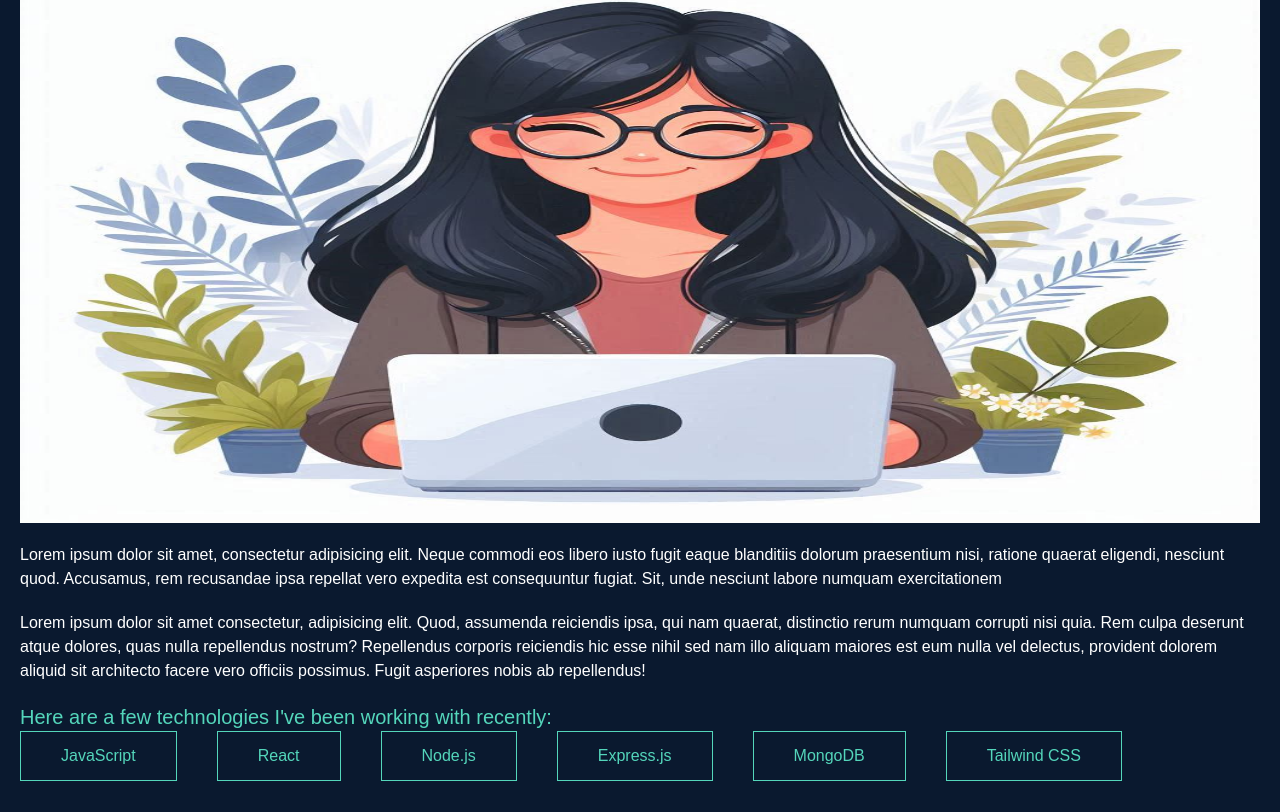
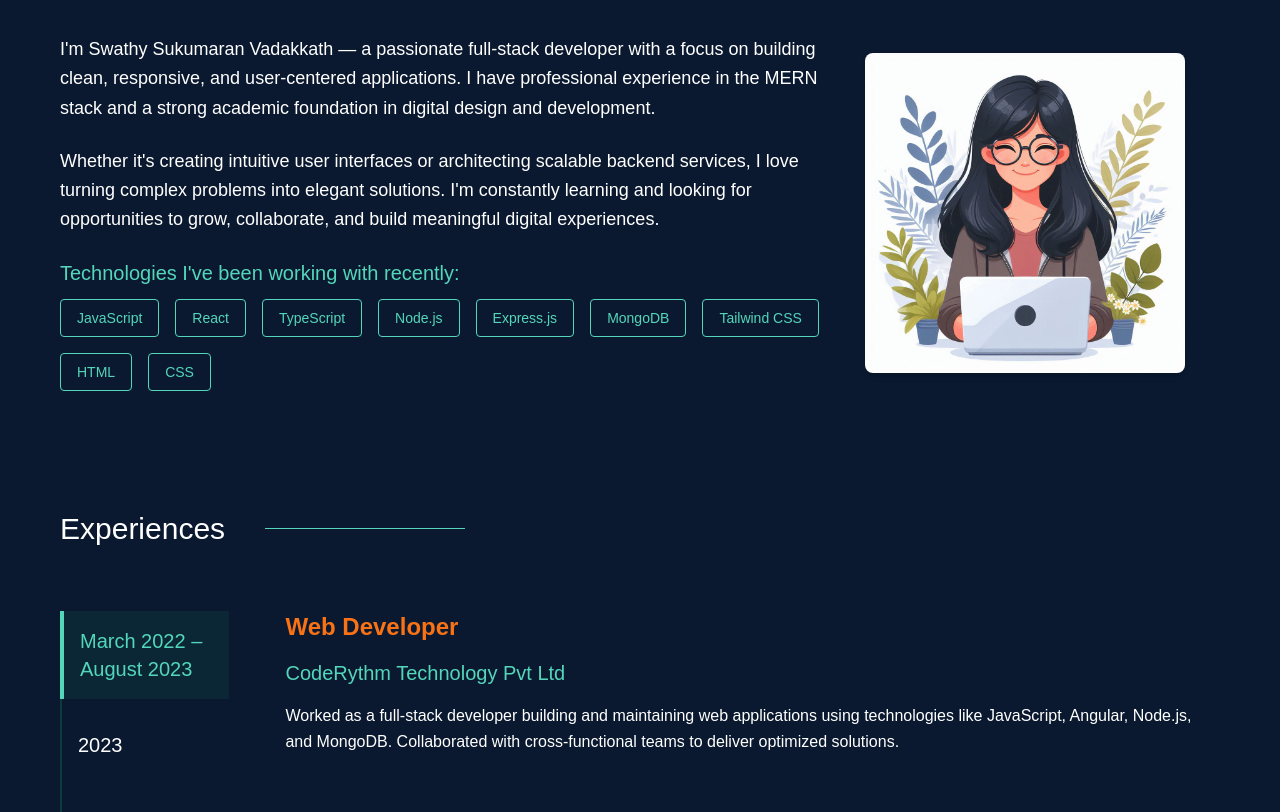
Before and after one commit to swathysukumaran/portfolio, a React (Vite) app in the folder frontend/: page / in a window 1280 px wide. Shown: the part 1033-1845 px from the top of the page. Built offline with nearby package versions, Linux system fonts and the light colour scheme.

Commit message:
Update about section

```diff
--- a/frontend/src/pages/Home/About.tsx
+++ b/frontend/src/pages/Home/About.tsx
@@ -1,10 +1,12 @@
 import React from "react";
 import SectionTitle from "../../components/SectionTitle";
 import profilePic from "../../assets/profile.jpeg";
+
 function About() {
   const skills = [
     "JavaScript",
     "React",
+    "TypeScript",
     "Node.js",
     "Express.js",
     "MongoDB",
@@ -12,49 +14,56 @@ function About() {
     "HTML",
     "CSS",
   ];
+
   return (
-    <div>
-      <SectionTitle title="About" />
-      <div className="flex sm:flex-col w-full items-center gap-5">
-        <div className="h-[70vh] w-1/2 sm:w-full overflow-hidden">
+    <section className="w-full px-4 py-10 sm:px-6 md:px-10">
+      <SectionTitle title="About Me" />
+
+      <div className="flex flex-col md:flex-row items-center gap-8 mt-8">
+        {/* Text Section */}
+        <div className="md:w-2/3 flex flex-col gap-6">
+          <p className="text-white text-base sm:text-lg leading-relaxed">
+            I'm Swathy Sukumaran Vadakkath — a passionate full-stack developer
+            with a focus on building clean, responsive, and user-centered
+            applications. I have professional experience in the MERN stack and a
+            strong academic foundation in digital design and development.
+          </p>
+
+          <p className="text-white text-base sm:text-lg leading-relaxed">
+            Whether it's creating intuitive user interfaces or architecting
+            scalable backend services, I love turning complex problems into
+            elegant solutions. I'm constantly learning and looking for
+            opportunities to grow, collaborate, and build meaningful digital
+            experiences.
+          </p>
+
+          <div>
+            <h2 className="text-tertiary text-xl font-medium mb-3">
+              Technologies I've been working with recently:
+            </h2>
+            <div className="flex flex-wrap gap-4">
+              {skills.map((skill, index) => (
+                <span
+                  key={index}
+                  className="text-tertiary border border-tertiary px-4 py-2 rounded text-sm"
+                >
+                  {skill}
+                </span>
+              ))}
+            </div>
+          </div>
+        </div>
+
+        {/* Image */}
+        <div className="md:w-1/3 w-full max-w-xs overflow-hidden rounded-lg shadow-md">
           <img
             src={profilePic}
-            alt="A lady with laptop"
-            className="h-full w-full object-top"
+            alt="Profile of Swathy"
+            className="w-full h-full object-cover"
           />
         </div>
-        <div className="flex flex-col gap-5 w-1/2 sm:w-full">
-          <p className="text-white">
-            Lorem ipsum dolor sit amet, consectetur adipisicing elit. Neque
-            commodi eos libero iusto fugit eaque blanditiis dolorum praesentium
-            nisi, ratione quaerat eligendi, nesciunt quod. Accusamus, rem
-            recusandae ipsa repellat vero expedita est consequuntur fugiat. Sit,
-            unde nesciunt labore numquam exercitationem{" "}
-          </p>
-          <p className="text-white">
-            Lorem ipsum dolor sit amet consectetur, adipisicing elit. Quod,
-            assumenda reiciendis ipsa, qui nam quaerat, distinctio rerum numquam
-            corrupti nisi quia. Rem culpa deserunt atque dolores, quas nulla
-            repellendus nostrum? Repellendus corporis reiciendis hic esse nihil
-            sed nam illo aliquam maiores est eum nulla vel delectus, provident
-            dolorem aliquid sit architecto facere vero officiis possimus. Fugit
-            asperiores nobis ab repellendus!
-          </p>
-        </div>
       </div>
-      <div className="py-5">
-        <h1 className="text-tertiary text-xl">
-          Here are a few technologies I've been working with recently:
-        </h1>
-        <div className="flex flex-wrap gap-10">
-          {skills.map((skill, index) => (
-            <div key={index} className="border border-tertiary py-3 px-10">
-              <h1 className="text-tertiary">{skill}</h1>
-            </div>
-          ))}
-        </div>
-      </div>
-    </div>
+    </section>
   );
 }
 
```
